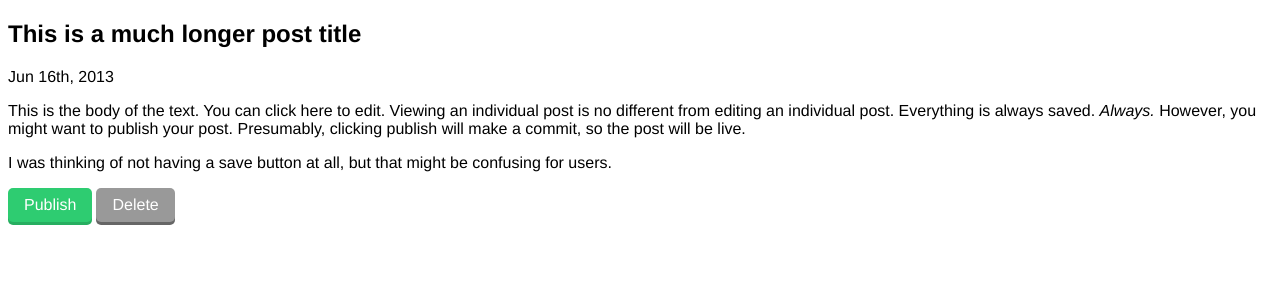
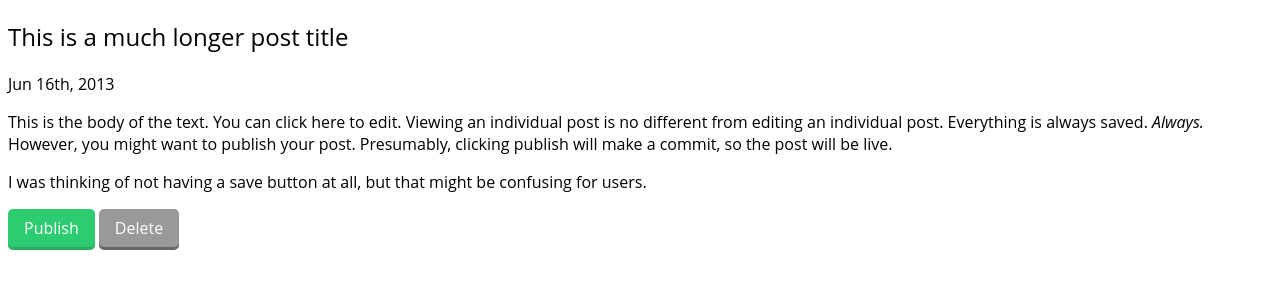
Before and after one commit to dispatch-jekyll/dispatch-jekyll, a Jekyll site: the page built from single-post.html, in a window 1280 px wide. Shown: the top 300 px of the page. Built offline with Jekyll 4.4.1, drawn with Linux system fonts in a browser that asks for light colours; nearby versions of some CDN libraries.

Commit message:
added base component files

```diff
--- a/_layouts/component.html
+++ b/_layouts/component.html
@@ -6,6 +6,9 @@
         <title>{{ page.title }}</title>
         <meta name="viewport" content="width=device-width">
         <!-- Custom CSS -->
+       <link href='http://fonts.googleapis.com/css?family=Merriweather:400,700' rel='stylesheet' type='text/css'>
+
+
         <link rel="stylesheet" href="/css/main.css">
         <link rel="stylesheet" href="/css/components/{{page.stylesheet}}">
     </head>
--- a/css/main.css
+++ b/css/main.css
@@ -1,5 +1,10 @@
+
 body{
-	font-family: 'Helvetica Neue';
+	font-family: 'Open Sans';
+}
+
+h1, h2, h3{
+  font-weight: 400;
 }
 
 [contenteditable]{
@@ -15,6 +20,12 @@ body{
   font:inherit;
   padding:.5em 1em;
   text-decoration: none;
+  position: relative;
+}
+
+.button:active{
+  -webkit-transform:translateY(2px);
+  box-shadow:0px 1px 0px #27ae60;
 }
 
 .button.subtle{
@@ -22,3 +33,7 @@ body{
   	color:#fff;
   	box-shadow:0px 3px 0px #666;
 }
+
+.button.subtle:active{
+  box-shadow:0px 1px 0px #666;
+}
```
